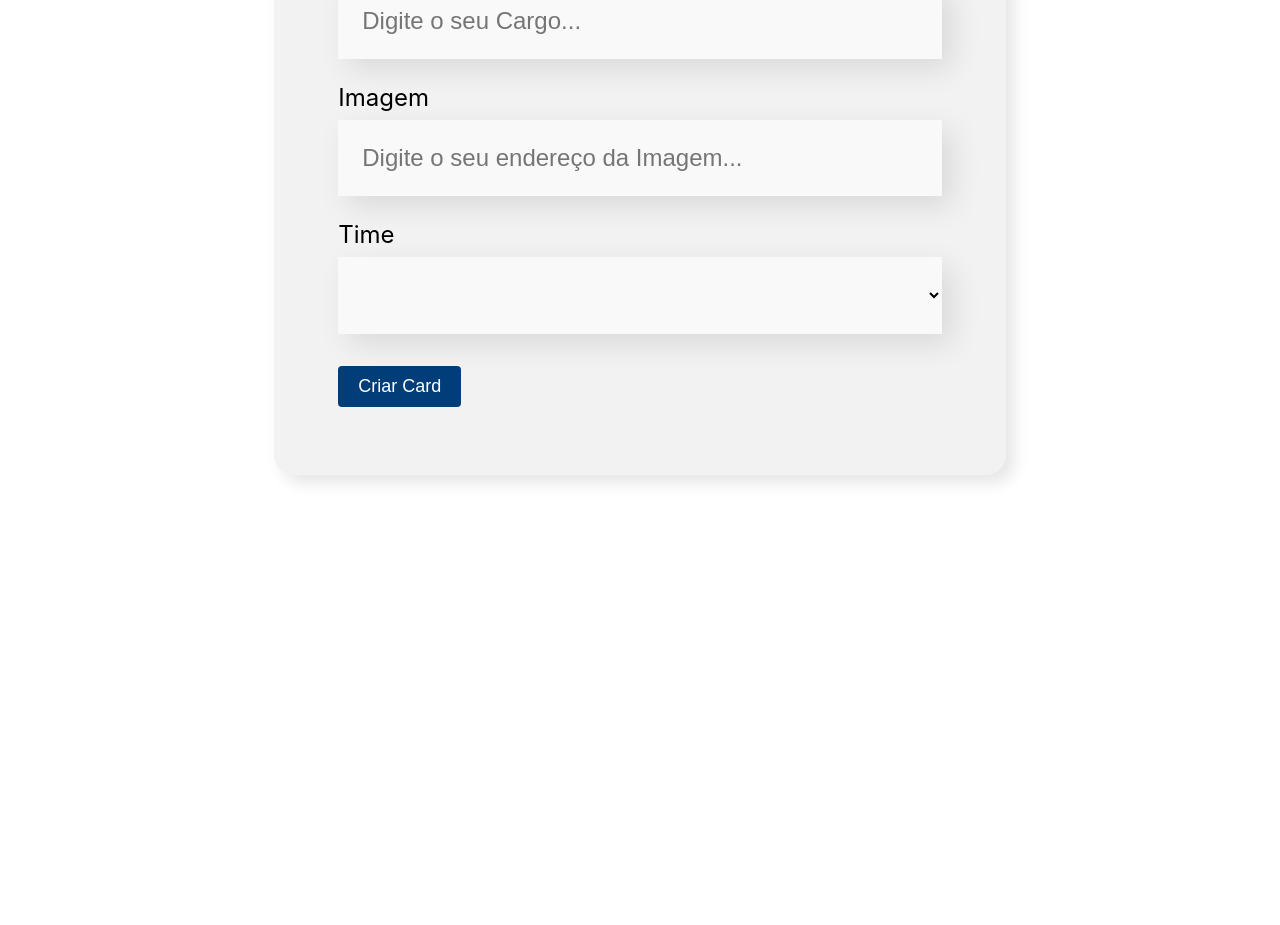
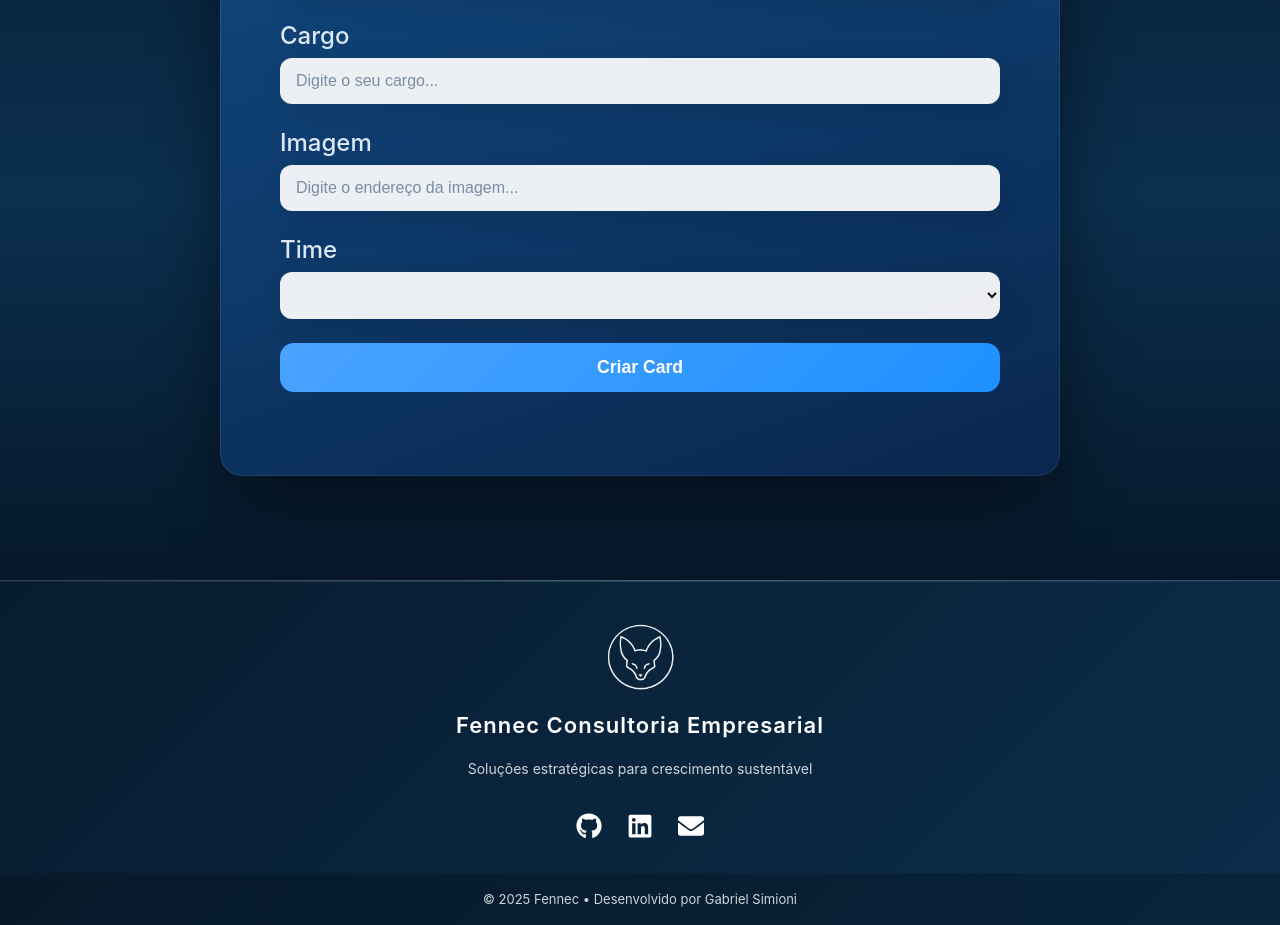
Before and after one commit to GabrielSimioni12/fennec, a React (Create React App) app: page / in a window 1280 px wide. Shown: the part 900-1825 px from the top of the page. Before the commit the page ends 1455 px from the top, so only its background shows below. Built offline with nearby package versions, Linux system fonts and the light colour scheme.

Commit message:
rodape e styles

```diff
--- a/src/App.js
+++ b/src/App.js
@@ -1,7 +1,8 @@
-import { useState } from 'react';
+import { useState, useEffect } from 'react';
 import Banner from './componentes/Banner/banner';
 import Formulario from './componentes/Formulario/Index';
 import Time from './componentes/Time/Index';
+import Footer from './componentes/Footer/footer';
 
 function App() {
 
@@ -15,37 +16,52 @@ function App() {
     { nome: 'Jurídico', corPrimaria: '#E62727', fotoFundo: '/images/fundo_card.png' },
   ]);
 
-  const [colaboradores, setColaboradores] = useState([]);
+  /* 🔹 Carrega colaboradores salvos ao abrir o app */
+  const [colaboradores, setColaboradores] = useState(() => {
+    const dadosSalvos = localStorage.getItem('colaboradores');
+    return dadosSalvos ? JSON.parse(dadosSalvos) : [];
+  });
+
+  /* 🔹 Sempre que colaboradores mudar, salva no localStorage */
+  useEffect(() => {
+    localStorage.setItem('colaboradores', JSON.stringify(colaboradores));
+  }, [colaboradores]);
 
   const aoNovoColaboradorAdicionado = (colaborador) => {
     setColaboradores([...colaboradores, colaborador]);
-  }
+  };
 
   function mudarCorDoTime(cor, nome) {
     setTimes(times.map(time => {
       if (time.nome === nome) {
-        time.corPrimaria = cor;
+        return { ...time, corPrimaria: cor };
       }
       return time;
-    }))
+    }));
   }
 
   return (
     <div className="App">
       <Banner />
+
       <Formulario
         times={times.map(time => time.nome)}
         aoColaboradorCadastrado={aoNovoColaboradorAdicionado}
       />
 
-      {times.map(time => <Time
-        mudarCorDoTime={mudarCorDoTime}
-        key={time.nome}
-        nome={time.nome}
-        corPrimaria={time.corPrimaria}
-        fotoFundo={time.fotoFundo}
-        colaboradores={colaboradores.filter(colaborador => colaborador.time === time.nome)}
-      />)}
+      {times.map(time => (
+        <Time
+          key={time.nome}
+          mudarCorDoTime={mudarCorDoTime}
+          nome={time.nome}
+          corPrimaria={time.corPrimaria}
+          fotoFundo={time.fotoFundo}
+          colaboradores={colaboradores.filter(
+            colaborador => colaborador.time === time.nome
+          )}
+        />
+      ))}
+      <Footer />
     </div>
   );
 }
--- a/src/componentes/Colaborador/colaborador.js
+++ b/src/componentes/Colaborador/colaborador.js
@@ -2,12 +2,19 @@ import { AiFillCloseCircle } from 'react-icons/ai';
 import './colaborador.css'
 
 const Colaborador = ({ colaborador, corDeFundo, aoDeletar }) => {
+
+    // API do DiceBear: o final da URL (?seed=...) define o desenho único baseado no nome
+    const avatarDiceBear = `https://api.dicebear.com/7.x/initials/svg?seed=${colaborador.nome}`;
+
     return (
         <div className="colaborador">
             <AiFillCloseCircle size={25} className="deletar" onClick={aoDeletar} />
 
             <div className="cabecalho" style={{ background: `linear-gradient(180deg, ${corDeFundo} 0%, #212121 100%)` }}>
-                <img src={colaborador.imagem} alt={colaborador.nome} />
+                <img
+                    src={colaborador.imagem ? colaborador.imagem : avatarDiceBear}
+                    alt={colaborador.nome}
+                />
             </div>
 
             <div className="rodape">
@@ -18,4 +25,4 @@ const Colaborador = ({ colaborador, corDeFundo, aoDeletar }) => {
     )
 }
 
-export default Colaborador
+export default Colaborador;
--- /dev/null
+++ b/src/componentes/Footer/footer.css
@@ -0,0 +1,80 @@
+.footer {
+  width: 100%;
+  background: linear-gradient(135deg, #071c2f, #0b2d4a);
+  color: #ffffff;
+  margin-top: 0px;
+  border-top: 1px solid rgba(255, 255, 255, 0.1);
+}
+
+.footer-content {
+  max-width: 1200px;
+  margin: auto;
+  padding: 40px 20px 28px; /* antes 60px 40px */
+  display: flex;
+  flex-direction: column;
+  align-items: center;
+  text-align: center;
+  gap: 22px; /* antes 30px */
+}
+
+
+.footer-brand h3 {
+  font-size: 22px;
+  margin-top: 12px;
+  font-weight: 600;
+  letter-spacing: 1px;
+}
+
+.footer-brand p {
+  font-size: 14px;
+  opacity: 0.8;
+  margin-top: 6px;
+}
+
+.footer-logo {
+  width: 75px;
+  opacity: 0.95;
+}
+
+.footer-social {
+  display: flex;
+  gap: 25px;
+}
+
+.footer-social a {
+  font-size: 26px;
+  color: #ffffff;
+  transition: all 0.3s ease;
+}
+
+.footer-social a:hover {
+  color: #00d4ff;
+  transform: translateY(-4px);
+}
+
+.footer-bottom {
+  text-align: center;
+  padding: 18px;
+  font-size: 13px;
+  background: rgba(0, 0, 0, 0.25);
+  opacity: 0.8;
+}
+
+.footer {
+  position: relative;
+}
+
+.footer::before {
+  content: "";
+  position: absolute;
+  top: -1px;
+  left: 0;
+  width: 100%;
+  height: 2px;
+  background: linear-gradient(
+    to right,
+    rgba(255,255,255,0.05),
+    rgba(255,255,255,0.15),
+    rgba(255,255,255,0.05)
+  );
+}
--- /dev/null
+++ b/src/componentes/Footer/footer.js
@@ -0,0 +1,53 @@
+import './footer.css';
+import { FaGithub, FaLinkedin, FaEnvelope } from 'react-icons/fa';
+
+const Footer = () => {
+  return (
+    <footer className="footer">
+      <div className="footer-content">
+
+        {/* Logo + Nome */}
+        <div className="footer-brand">
+          <img
+            src="/images/logo.png"
+            alt="Fennec Consultoria"
+            className="footer-logo"
+          />
+          <h3>Fennec Consultoria Empresarial</h3>
+          <p>Soluções estratégicas para crescimento sustentável</p>
+        </div>
+
+        {/* Redes */}
+        <div className="footer-social">
+          <a
+            href="https://github.com/GabrielSimioni12"
+            target="_blank"
+            rel="noreferrer"
+          >
+            <FaGithub />
+          </a>
+
+          <a
+            href="https://www.linkedin.com/in/gabrielsimioni22/"
+            target="_blank"
+            rel="noreferrer"
+          >
+            <FaLinkedin />
+          </a>
+
+          <a href="mailto:gabrielsimioniwo@email.com">
+            <FaEnvelope />
+          </a>
+        </div>
+
+      </div>
+
+      {/* Copyright */}
+      <div className="footer-bottom">
+        © {new Date().getFullYear()} Fennec • Desenvolvido por Gabriel Simioni
+      </div>
+    </footer>
+  );
+};
+
+export default Footer;
--- a/src/componentes/Formulario/Formlario.css
+++ b/src/componentes/Formulario/Formlario.css
@@ -1,13 +1,101 @@
-.formulario {
-   display: flex;
-   justify-content: center;
-   margin: 80px 0;
+/* ============================= */
+/* FUNDO DA SEÇÃO */
+/* ============================= */
+.form-section {
+  min-height: 100vh;
+  padding: 80px 6%;
+  background: linear-gradient(
+    180deg,
+    #06182a 0%,
+    #0b2f4f 60%,
+    #06182a 100%
+  );
+  display: flex;
+  justify-content: center;
+  align-items: center;
 }
 
-.formulario form {
-    max-width: 80%;
-    background-color: #f2f2f2;
-    border-radius: 20px;
-    padding: 36px 64px;
-    box-shadow: 8px 8px 16px rgba(0, 0, 0, 0.1);
+/* ============================= */
+/* CARD DO FORMULÁRIO */
+/* ============================= */
+.formulario {
+  width: 100%;
+  max-width: 720px;
+  background: linear-gradient(
+    160deg,
+    rgba(20, 80, 140, 0.92),
+    rgba(10, 40, 80, 0.92)
+  );
+  border-radius: 22px;
+  padding: 52px 60px;
+  box-shadow:
+    0 30px 70px rgba(0, 0, 0, 0.45),
+    inset 0 0 0 1px rgba(255, 255, 255, 0.08);
+  backdrop-filter: blur(6px);
 }
+
+/* ============================= */
+/* TÍTULO */
+/* ============================= */
+.formulario h2 {
+  font-size: 1.9rem;
+  margin-bottom: 40px;
+  text-align: center;
+  color: #ffffff;
+  letter-spacing: 0.5px;
+}
+
+/* ============================= */
+/* LABELS */
+/* ============================= */
+.formulario label {
+  color: #dce8f3;
+  font-weight: 500;
+}
+
+/* ============================= */
+/* INPUTS E SELECT */
+/* ============================= */
+.formulario input,
+.formulario select {
+  width: 100%;
+  padding: 14px 16px;
+  border-radius: 12px;
+  border: none;
+  font-size: 1rem;
+  background-color: rgba(255, 255, 255, 0.92);
+  transition: all 0.25s ease;
+}
+
+.formulario input::placeholder {
+  color: #7a8da6;
+}
+
+.formulario input:focus,
+.formulario select:focus {
+  outline: none;
+  background-color: #ffffff;
+  box-shadow: 0 0 0 3px rgba(80, 160, 255, 0.45);
+}
+
+/* ============================= */
+/* BOTÃO */
+/* ============================= */
+.formulario button {
+  margin-top: 24px;
+  width: 100%;
+  padding: 14px;
+  border-radius: 14px;
+  font-size: 1.1rem;
+  font-weight: 600;
+  background: linear-gradient(135deg, #4aa3ff, #1e90ff);
+  color: #ffffff;
+  border: none;
+  cursor: pointer;
+  transition: all 0.3s ease;
+}
+
+.formulario button:hover {
+  transform: translateY(-2px);
+  box-shadow: 0 14px 28px rgba(30, 144, 255, 0.45);
+}
--- a/src/componentes/Formulario/Index.js
+++ b/src/componentes/Formulario/Index.js
@@ -4,53 +4,70 @@ import ListaSuspensa from '../ListaSuspensa/Index';
 import Botao from '../botao/Botao';
 import './Formlario.css';
 
-
 const Formulario = (props) => {
-
-
-
-
   const [nome, setNome] = useState('');
   const [cargo, setCargo] = useState('');
   const [imagem, setImagem] = useState('');
   const [time, setTime] = useState('');
 
-
-
   const aoSalvar = (evento) => {
     evento.preventDefault();
     props.aoColaboradorCadastrado({
-            nome: nome,
-            cargo: cargo,
-            imagem: imagem,
-            time: time
-        })
+      nome,
+      cargo,
+      imagem,
+      time
+    });
 
-    }
+    // opcional: limpar formulário
+    setNome('');
+    setCargo('');
+    setImagem('');
+    setTime('');
+  };
 
   return (
-        <section className="formulario">
+    <section className="form-section">
+      <div className="formulario">
         <form onSubmit={aoSalvar}>
           <h2>Preencha os dados para criar o card do colaborador</h2>
 
+          <CampoTexto
+            obrigatorio
+            label="Nome"
+            placeholder="Digite o seu nome"
+            valor={nome}
+            aoAlterado={setNome}
+          />
 
-                <CampoTexto obrigatorio={true} label="Nome" placeholder="Digite o seu Nome" valor = {nome} aoAlterado={valor => setNome(valor)} />
+          <CampoTexto
+            obrigatorio
+            label="Cargo"
+            placeholder="Digite o seu cargo"
+            valor={cargo}
+            aoAlterado={setCargo}
+          />
 
+          <CampoTexto
+            label="Imagem"
+            placeholder="Digite o endereço da imagem"
+            valor={imagem}
+            aoAlterado={setImagem}
+          />
 
-                <CampoTexto obrigatorio={true} label="Cargo" placeholder="Digite o seu Cargo"  valor = {cargo} aoAlterado={valor => setCargo(valor)} />
-
-
-                <CampoTexto label="Imagem" placeholder="Digite o seu endereço da Imagem" valor = {imagem} aoAlterado={valor => setImagem(valor)} />
-
-
-                <ListaSuspensa obrigatorio={true} label="Time" itens={props.times} valor={time} aoAlterado={valor => setTime(valor)} />
-
+          <ListaSuspensa
+            obrigatorio
+            label="Time"
+            itens={props.times}
+            valor={time}
+            aoAlterado={setTime}
+          />
 
           <Botao>Criar Card</Botao>
         </form>
+      </div>
     </section>
-    )
-}
-
+  );
+};
 
 export default Formulario;
--- a/src/index.css
+++ b/src/index.css
@@ -11,3 +11,39 @@ code {
   font-family: source-code-pro, Menlo, Monaco, Consolas, 'Courier New',
     monospace;
 }
+
+/* ============================= */
+/* SCROLL BAR (CHROME, EDGE, SAFARI) */
+/* ============================= */
+::-webkit-scrollbar {
+  width: 10px;
+}
+
+::-webkit-scrollbar-track {
+  background: #06182a;
+}
+
+::-webkit-scrollbar-thumb {
+  background: linear-gradient(
+    180deg,
+    #4aa3ff,
+    #1e90ff
+  );
+  border-radius: 8px;
+}
+
+::-webkit-scrollbar-thumb:hover {
+  background: linear-gradient(
+    180deg,
+    #66b5ff,
+    #339cff
+  );
+}
+
+/* ============================= */
+/* FIREFOX */
+/* ============================= */
+* {
+  scrollbar-width: thin;
+  scrollbar-color: #1e90ff #06182a;
+}
```
Also changed, not shown: public/images/logo.png (added). Lines whose indentation alone changed are shown as unchanged.
